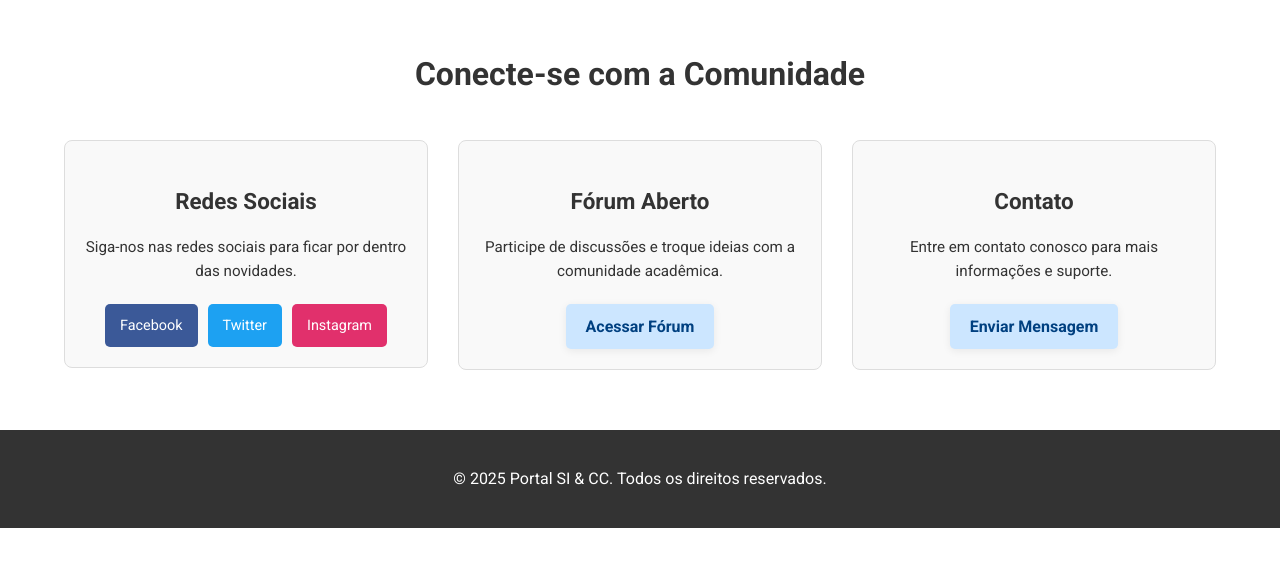
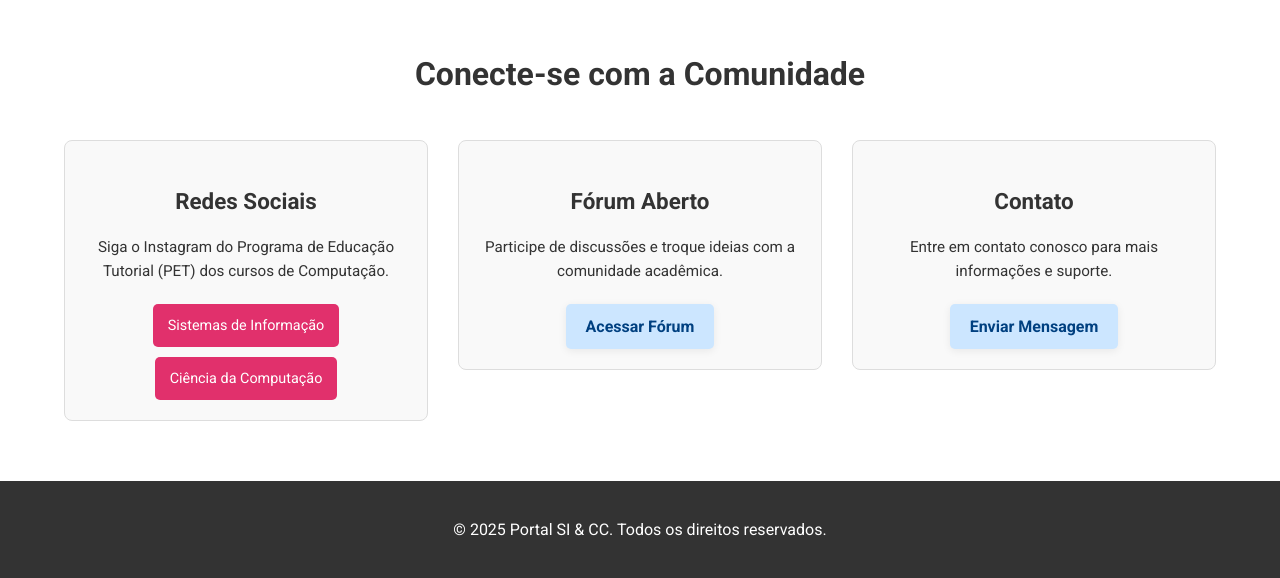
Before and after one commit to cs0097746/PROJETO-DE-SOFTWARE-I, a Django app: page / in a window 1280 px wide. Shown: the part 4970-5548 px from the top of the page. Before the commit the page ends 5498 px from the top, so only its background shows below. Run offline with Django 5.2, Linux system fonts and the light colour scheme; data comes from the database, SQL or seed files in the repository.

Commit message:
redes sociais
botão instagram PetSI-CC

```diff
--- a/site_inf/templates/site_inf/pages/index.html
+++ b/site_inf/templates/site_inf/pages/index.html
@@ -188,11 +188,10 @@
       <div class="connect-grid">
         <div class="connect-item">
           <h3>Redes Sociais</h3>
-          <p>Siga-nos nas redes sociais para ficar por dentro das novidades.</p>
+          <p>Siga o Instagram do Programa de Educação Tutorial (PET) dos cursos de Computação.</p>
           <div class="social-links">
-            <a href="#" class="social-btn facebook">Facebook</a>
-            <a href="#" class="social-btn twitter">Twitter</a>
-            <a href="#" class="social-btn instagram">Instagram</a>
+            <a href="https://www.instagram.com/petsi_ufsm" target="_blank" class="social-btn instagram">Sistemas de Informação</a>
+            <a href="https://www.instagram.com/petcc_ufsm" target="_blank" class="social-btn instagram">Ciência da Computação</a>
           </div>
         </div>
         <div class="connect-item">
```
